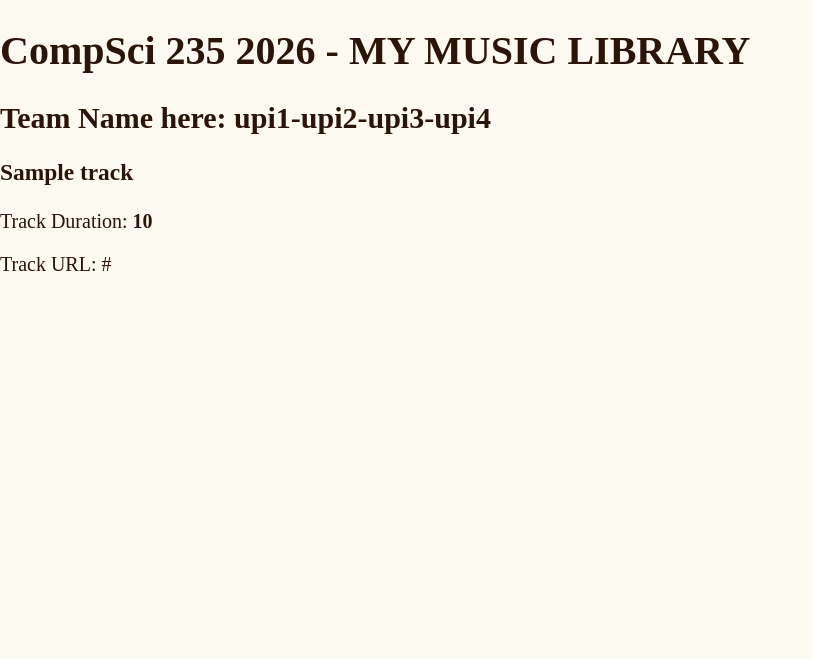
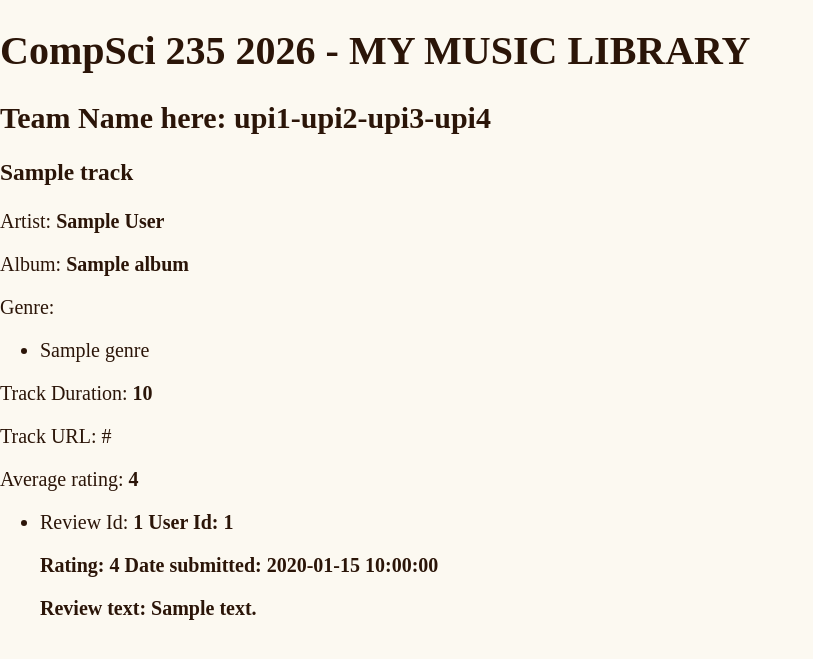
Before and after one commit to JonoBeach/music-project-mirror, a Flask app: template music/templates/simple_track.html in a window 1280 px wide. Shown: the part 71-730 px from the top of the page, without its empty margins (0-813 px from the left). Run offline with Flask 3, Linux system fonts and the light colour scheme; the template is opened without the code that fills it: most values are stand-ins (such as "Sample title", 1, 10 or a date in 2020); parts of the project's set-up code (start-up, migrations or seed data) failed here and were passed over.

Commit message:
Update simple track to show more info

```diff
--- a/music/templates/simple_track.html
+++ b/music/templates/simple_track.html
@@ -11,7 +11,35 @@
     <h1>CompSci 235 2026 - MY MUSIC LIBRARY</h1>
     <h2>Team Name here: upi1-upi2-upi3-upi4</h2>
     <h3>{{ track.title }}</h3>
+    {% if track.artist is not none %}
+    <p>Artist: <b>{{ track.artist.full_name }}</b></p>
+    {% endif %}
+    {% if track.album is not none %}
+    <p>Album: <b>{{ track.album.title }}</b></p>
+    {% endif %}
+    <p>Genre:</p>
+    <ul>
+        {% for genre in track.genres %}
+        <li>
+            <div>
+                <span> {{ genre.name }} </span>
+            </div>
+        </li>
+        {% endfor %}
+    </ul>
     <p>Track Duration: <b>{{ track.track_duration }}</b></p>
     <p>Track URL: {{ track.track_url }}</p>
+    <p>Average rating: <b>{{ track.get_average_rating() }}</b></p>
+    <ul>
+        {% for review in reviews %}
+        <li>
+            <div>
+                <p>Review Id: <b>{{ review.review_id }} User Id: <b>{{ review.user_id }}</b></p>
+                <p>Rating: <b>{{ review.rating }}</b> Date submitted: <b>{{ review.date_submitted }}</b></p>
+                <p>Review text: <b>{{ review.review_text }}</b></p>
+            </div>
+        </li>
+        {% endfor %}
+    </ul>
 </body>
 </html>
--- a/music/tracks/tracks.py
+++ b/music/tracks/tracks.py
@@ -1,5 +1,5 @@
 from flask import Blueprint, render_template, abort, request
-from music.tracks.services import get_track_by_id, get_tracks
+from music.tracks.services import get_review_by_rating, get_track_by_id, get_tracks
 
 tracks_blueprint = Blueprint('tracks_bp', __name__)
 
@@ -15,4 +15,5 @@ def track_detail(track_id: int):
     track = get_track_by_id(track_id)
     if track is None:
         abort(404)
-    return render_template('simple_track.html', track=track)
+    reviews = get_review_by_rating(track)
+    return render_template('simple_track.html', track=track, reviews=reviews)
```
Also changed, not shown: music/domainmodel/track.py (+10 -0 lines), music/tracks/services.py (+12 -4 lines), 1 other file.
